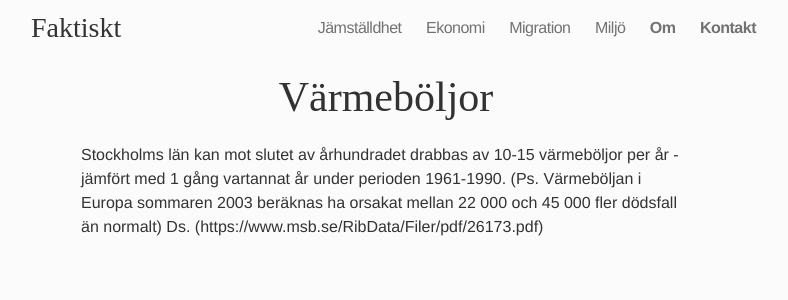
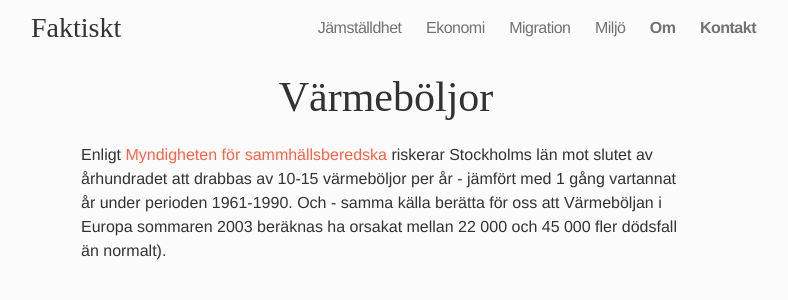
Before and after one commit to frigolitvarulv/faktiskt.github.io, a Jekyll site: the page built from miljo/vi-kan-gott-f-det-n-gra-grader-varmare/v-rmeb-ljor.md, in a window 1280 px wide. Shown: the top 300 px of the page, without its empty margins (254-1042 px from the left). Built offline with Jekyll 4.4.1, drawn with Linux system fonts in a browser that asks for light colours; nearby versions of some CDN libraries; Markdown is read by kramdown in place of the engine named in the settings.

Commit message:
Updated v-rmeb-ljor.md

```diff
--- a/miljo/vi-kan-gott-f-det-n-gra-grader-varmare/v-rmeb-ljor.md
+++ b/miljo/vi-kan-gott-f-det-n-gra-grader-varmare/v-rmeb-ljor.md
@@ -5,4 +5,5 @@ title: Värmeböljor
 ---
 
 
-Stockholms län kan mot slutet av århundradet drabbas av 10-15 värmeböljor per år - jämfört med 1 gång vartannat år under perioden 1961-1990. (Ps. Värmeböljan i Europa sommaren 2003 beräknas ha orsakat mellan 22 000 och 45 000 fler dödsfall än normalt) Ds. (https://www.msb.se/RibData/Filer/pdf/26173.pdf)
+
+Enligt [Myndigheten för sammhällsberedska](https://www.msb.se/RibData/Filer/pdf/26173.pdf "värmeböljor klimat") riskerar Stockholms län mot slutet av århundradet att drabbas av 10-15 värmeböljor per år - jämfört med 1 gång vartannat år under perioden 1961-1990. Och - samma källa berätta för oss att Värmeböljan i Europa sommaren 2003 beräknas ha orsakat mellan 22 000 och 45 000 fler dödsfall än normalt).
```
